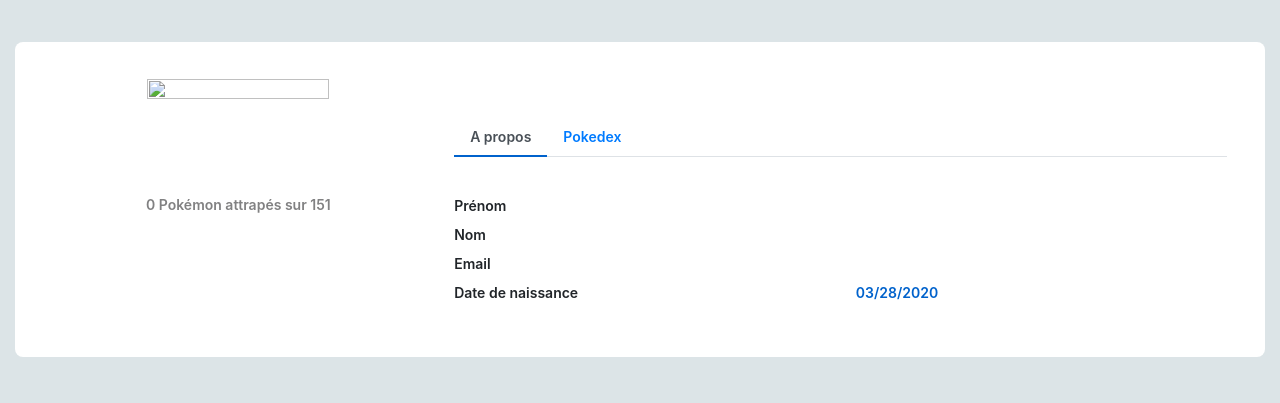
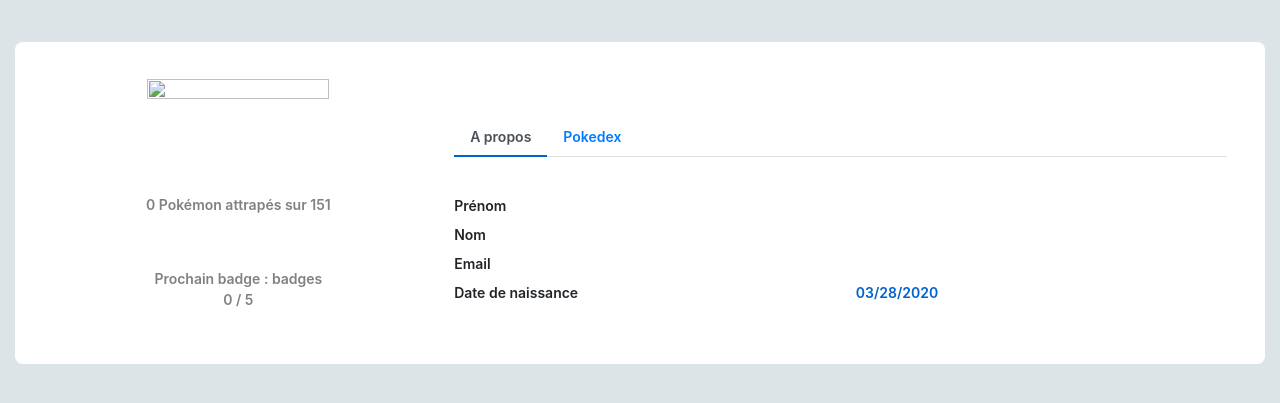
Before and after one commit to RomPiot/PokeForumSF, a Symfony app: template templates/user/show.html.twig in a window 1280 px wide. Shown: the part 56-459 px from the top of the page. Run offline with Twig, Linux system fonts and the light colour scheme; the template is opened without the code that fills it, so the values that code supplies are empty; style sheets or scripts are compiled from the project's sources; some libraries are stand-ins or nearby versions.

Commit message:
add number of pokemon catched on 5 to get the next badge

```diff
--- a/public/css/styleTopic.css
+++ b/public/css/styleTopic.css
@@ -119,7 +119,6 @@
       flex-wrap: wrap;
   width: 100%;
   padding: 0 15px;
-  margin: 5px;
   -webkit-box-pack: center;
       -ms-flex-pack: center;
           justify-content: center;
--- a/public/scss/styleTopic.scss
+++ b/public/scss/styleTopic.scss
@@ -92,7 +92,6 @@
     flex-wrap: wrap;
 	width: 100%;
 	padding: 0 15px;
-    margin: 5px;
     justify-content: center;
 }
 
--- a/templates/user/show.html.twig
+++ b/templates/user/show.html.twig
@@ -23,6 +23,23 @@
 					</div>
 					<p class="">{{ user.pokedex|length}}
 						Pokémon attrapés sur 151</p>
+
+					{% set levelCatched = 0 %}
+
+					{% for pokemonLine in user.pokedex %}
+						{% if pokemonLine.pokemon.difficulty == user.badges|length + 1 %}
+					 		{% set levelCatched  = levelCatched + 1 %}
+
+						{% endif %}
+					{% endfor %}
+
+					{% if user.badges|length < 8 %}
+						<p class="text-center">Prochain badge : {{ allBadges[user.badges|length].name }}
+						badges <br>{{ levelCatched }} / 5</p>
+					{% else %}
+						<p>Grand dresseur ayant obtenu les 8 badges !</p>
+					{% endif %}
+
 				</div>
 			</div>
 			<div class="col-md-8">
```
Also changed, not shown: src/Controller/User/UserController.php (+6 -2 lines), public/css/styleTopic.min.css, 2 other files. Lines whose indentation alone changed are shown as unchanged.
